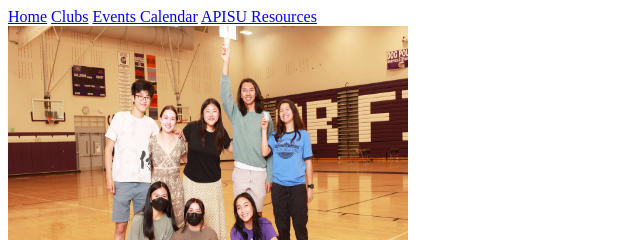
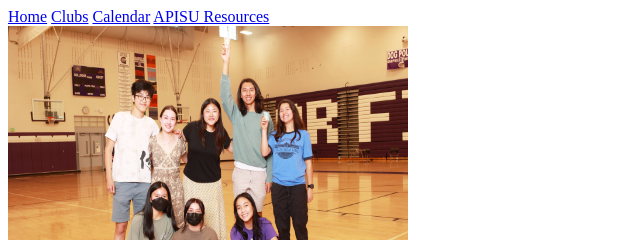
Before and after one commit to tula8/apisu, a plain HTML site: page resources.html in a window 1280 px wide. Shown: the top 240 px of the page, 0-640 px from the left. Drawn offline with Linux system fonts and the light colour scheme.

Commit message:
Update resources.html

```diff
--- a/resources.html
+++ b/resources.html
@@ -8,7 +8,7 @@
   <nav>
     <a href="./index.html">Home</a>
     <a href="./clubs.html">Clubs</a>
-    <a href="./calendar.html">Events Calendar</a>
+    <a href="https://calendar.google.com/calendar/u/2?cid=Z2FyZmllbGRqc2FAZ21haWwuY29t">Calendar</a>
     <a href="./resources.html">APISU Resources</a>
   </nav>
 
```
